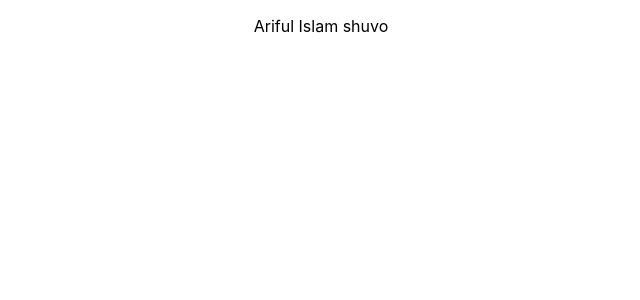
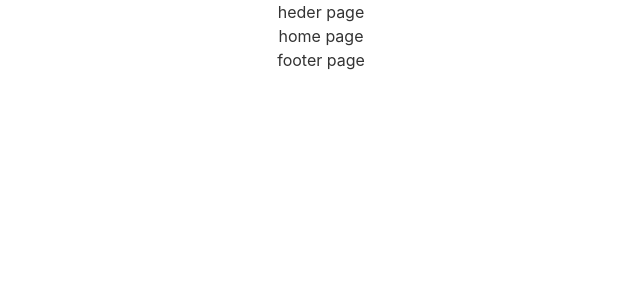
Before and after one commit to ArifulIslamShuvo/Job-task1-client, a React (Create React App) app: page / in a window 1280 px wide. Shown: the top 300 px of the page, without its empty margins (319-959 px from the left). Built offline with nearby package versions, Linux system fonts and the light colour scheme.

Commit message:
cteate some component and added route

```diff
--- a/package.json
+++ b/package.json
@@ -6,8 +6,10 @@
     "@testing-library/jest-dom": "^5.16.4",
     "@testing-library/react": "^13.3.0",
     "@testing-library/user-event": "^13.5.0",
+    "daisyui": "^2.17.0",
     "react": "^18.2.0",
     "react-dom": "^18.2.0",
+    "react-router-dom": "^6.3.0",
     "react-scripts": "5.0.1",
     "web-vitals": "^2.1.4"
   },
@@ -34,5 +36,8 @@
       "last 1 firefox version",
       "last 1 safari version"
     ]
+  },
+  "devDependencies": {
+    "tailwindcss": "^3.1.4"
   }
 }
--- a/src/App.js
+++ b/src/App.js
@@ -1,10 +1,25 @@
 import logo from './logo.svg';
 import './App.css';
+import Header from './components/Shared/Header';
+import Home from './components/Home/Home';
+import Footer from './components/Shared/Footer';
+import { Route, Routes } from 'react-router';
+import CompletedTasks from './components/Home/CompletedTasks';
+import ToDo from './components/Home/ToDo';
+import Calendar from './components/Home/Calendar';
 
 function App() {
   return (
     <div className="App">
-      <p>Ariful Islam shuvo</p>
+      <Header />
+      <Routes>
+        <Route path="/" element={<Home />} />
+        <Route path="completed-tasks" element={<CompletedTasks />} />
+        <Route path="to-do" element={<ToDo />} />
+        <Route path="to-do" element={<ToDo />} />
+        <Route path="Calendar" element={<Calendar />} />
+      </Routes>
+      <Footer />
     </div>
   );
 }
--- /dev/null
+++ b/src/components/Home/Calendar.js
@@ -0,0 +1,11 @@
+import React from 'react';
+
+const Calendar = () => {
+    return (
+        <div>
+            <h3>Calendar page</h3>
+        </div>
+    );
+};
+
+export default Calendar;
--- /dev/null
+++ b/src/components/Home/CompletedTasks.js
@@ -0,0 +1,11 @@
+import React from 'react';
+
+const CompletedTasks = () => {
+    return (
+        <div>
+            <h3>Completed Tasks</h3>
+        </div>
+    );
+};
+
+export default CompletedTasks;
--- /dev/null
+++ b/src/components/Home/Home.js
@@ -0,0 +1,11 @@
+import React from 'react';
+
+const Home = () => {
+    return (
+        <div>
+            <h2>home page</h2>
+        </div>
+    );
+};
+
+export default Home;
--- /dev/null
+++ b/src/components/Home/ToDo.js
@@ -0,0 +1,11 @@
+import React from 'react';
+
+const ToDo = () => {
+    return (
+        <div>
+            <h2>To-Do</h2>
+        </div>
+    );
+};
+
+export default ToDo;
--- /dev/null
+++ b/src/components/Shared/Footer.js
@@ -0,0 +1,11 @@
+import React from 'react';
+
+const Footer = () => {
+    return (
+        <div>
+            <h2>footer page</h2>
+        </div>
+    );
+};
+
+export default Footer;
--- /dev/null
+++ b/src/components/Shared/Header.js
@@ -0,0 +1,11 @@
+import React from 'react';
+
+const Header = () => {
+    return (
+        <div>
+            <h2>heder page</h2>
+        </div>
+    );
+};
+
+export default Header;
--- a/src/index.css
+++ b/src/index.css
@@ -1,3 +1,6 @@
+@tailwind base;
+@tailwind components;
+@tailwind utilities;
 body {
   margin: 0;
   font-family: -apple-system, BlinkMacSystemFont, 'Segoe UI', 'Roboto', 'Oxygen',
--- a/src/index.js
+++ b/src/index.js
@@ -4,10 +4,13 @@ import './index.css';
 import App from './App';
 import reportWebVitals from './reportWebVitals';
 
+import { BrowserRouter } from "react-router-dom";
 const root = ReactDOM.createRoot(document.getElementById('root'));
 root.render(
   <React.StrictMode>
-    <App />
+    <BrowserRouter>
+      <App />
+    </BrowserRouter>
   </React.StrictMode>
 );
 
--- /dev/null
+++ b/tailwind.config.js
@@ -0,0 +1,23 @@
+/** @type {import('tailwindcss').Config} */
+module.exports = {
+  content: ["./src/**/*.{html,js}"],
+  theme: {
+    extend: {},
+  },
+  daisyui: {
+    themes: [
+      {
+        mytheme: {
+          primary: "#a991f7",
+          secondary: "#f6d860",
+          accent: "#37cdbe",
+          neutral: "#3d4451",
+          "base-100": "#ffffff",
+        },
+      },
+      "dark",
+      "cupcake",
+    ],
+  },
+  plugins: [require("daisyui")],
+}
```
Also changed, not shown: 1 other file (tests, documents, lock files or other folders).
